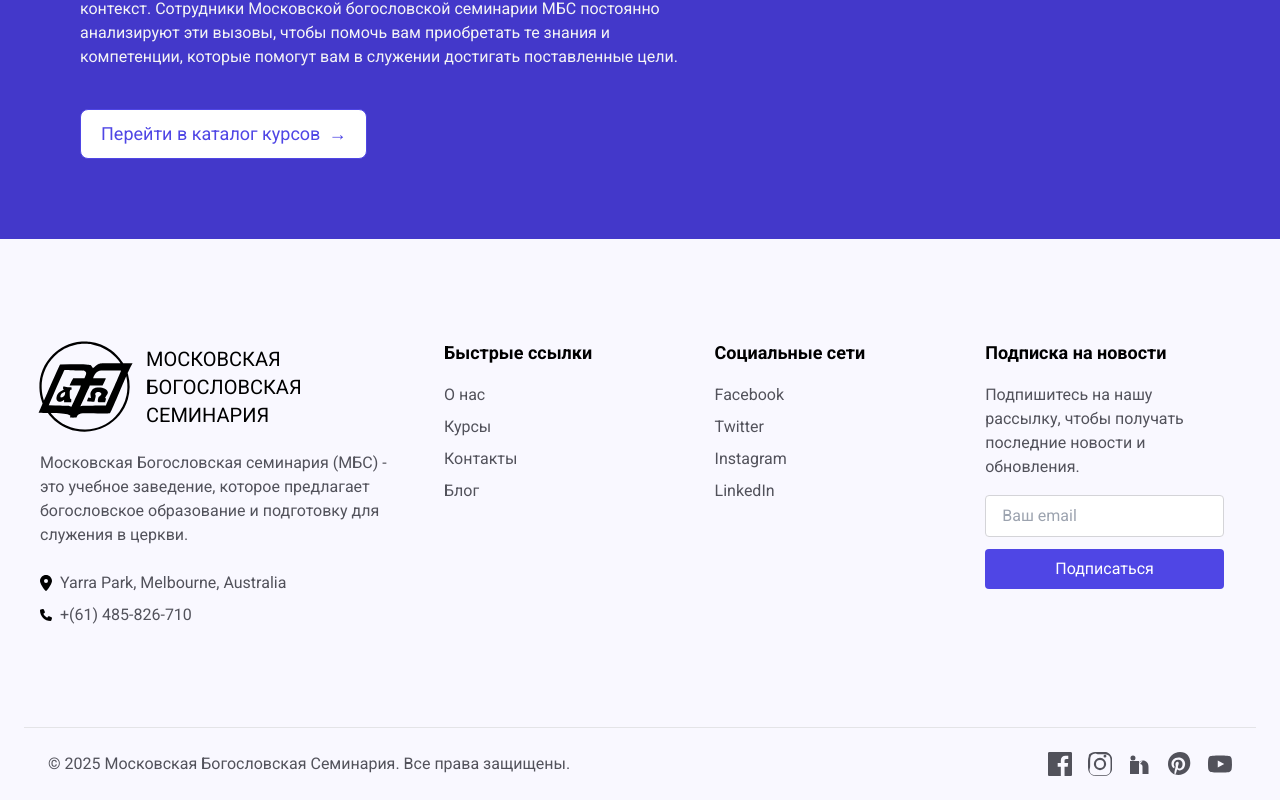
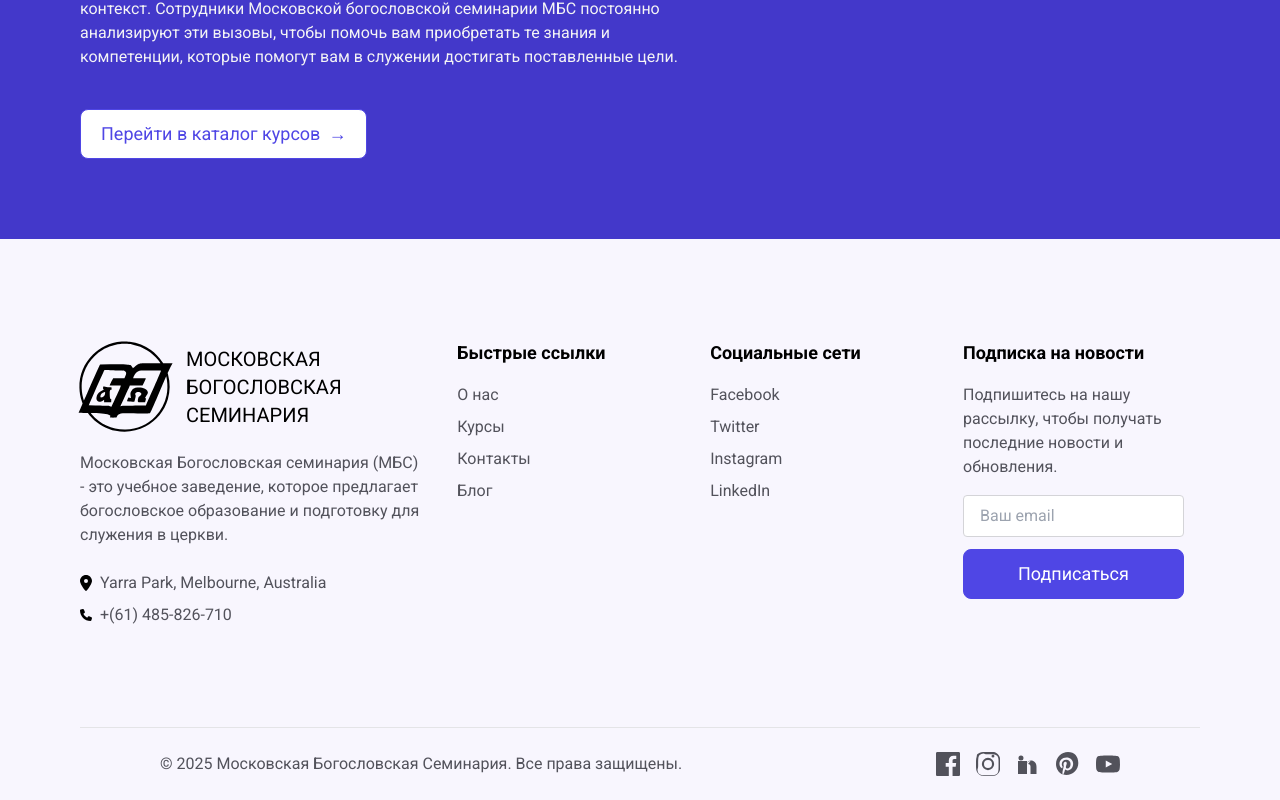
Before and after one commit to ValentinK2410/seminary, a React (Create React App) app: page / in a window 1280 px wide. Shown: the part 2711-3511 px from the top of the page. Built offline with nearby package versions, Linux system fonts and the light colour scheme.

Commit message:
Update footer, primary button component
Changed justify-center

```diff
--- a/src/componentLibrary/PrimaryButton.jsx
+++ b/src/componentLibrary/PrimaryButton.jsx
@@ -17,7 +17,7 @@ export const PrimaryButton = ({ onClick, children, className = '' }) => {
 
         flex
         items-center
-        justify-between
+        justify-center
         transition-colors
         duration-200
         ${className}
--- a/src/features/footer/Footer.jsx
+++ b/src/features/footer/Footer.jsx
@@ -1,10 +1,11 @@
 import { Logo } from '../../images/Logo';
+import { PrimaryButton } from '../../componentLibrary/PrimaryButton';
 
 
 export const Footer = () => {
   return (
-    <footer className="bg-[#f9f8ff] px-6">
-      <div className="w-full max-w-7xl mx-auto flex flex-wrap justify-betwee gap-8 py-[100px] px-4">
+    <footer className="bg-indigo-25 px-6 sm:px-20">
+      <div className="w-full max-w-7xl mx-auto flex flex-wrap justify-betwee gap-8 py-[100px]">
         {/* Первая колонка (33.33% на десктопе) */}
         <div className="w-full lg:w-[calc(33.33%-28px)]">
           <div className='flex gap-2 items-center mb-4 ml-[-12px]'>
@@ -74,16 +75,13 @@ export const Footer = () => {
               placeholder="Ваш email"
               className='w-full px-4 py-2 border border-zinc-300 rounded focus:outline-none focus:ring-2 focus:ring-indigo-500 focus:border-transparent'
             />
-            <button
-              type="submit"
-              className='w-full bg-indigo-600 text-white px-4 py-2 rounded hover:bg-indigo-700 transition-colors'
-            >
+            <PrimaryButton className='w-full !justify-center'>
               Подписаться
-            </button>
+            </PrimaryButton>
           </form>
         </div>
       </div>
-      <div className="w-full max-w-7xl mx-auto flex flex-col md:flex-row gap-6 justify-between border-t border-zinc-200 p-6 text-left text-zinc-600">
+      <div className="w-full max-w-7xl mx-auto flex flex-col md:flex-row gap-6 justify-between border-t border-zinc-200 p-6 text-left text-zinc-600 px-6 sm:px-20">
         <p>&copy; {new Date().getFullYear()} Московская Богословская Семинария. Все права защищены.</p>
         <div class="social-copyright">
           <ul className="flex space-x-4 ml-auto">
```
